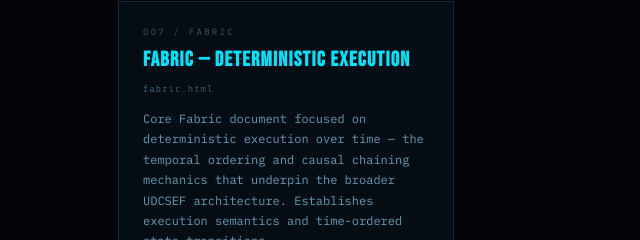
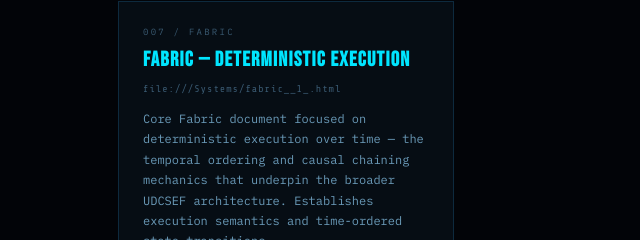
Before and after one commit to XheCarpenXer/Systems, a plain HTML site: page index.html in a window 1280 px wide. Shown: the part 3123-3363 px from the top of the page, 0-640 px from the left. Drawn offline with nearby package versions, Linux system fonts and the light colour scheme.

Commit message:
Update link to fabric document in index.html

```diff
--- a/index.html
+++ b/index.html
@@ -590,7 +590,7 @@
         <a class="artifact-card" href="fabric__1_.html" target="_blank" rel="noopener">
           <div class="ac-num">007 / FABRIC</div>
           <h3>Fabric — Deterministic Execution</h3>
-          <div class="ac-file">fabric.html</div>
+          <div class="ac-file">file:///Systems/fabric__1_.html</div>
           <p>Core Fabric document focused on deterministic execution over time — the temporal ordering and causal chaining mechanics that underpin the broader UDCSEF architecture. Establishes execution semantics and time-ordered state transitions.</p>
           <div class="ac-tags">
             <span class="ac-tag">Deterministic</span>
```
